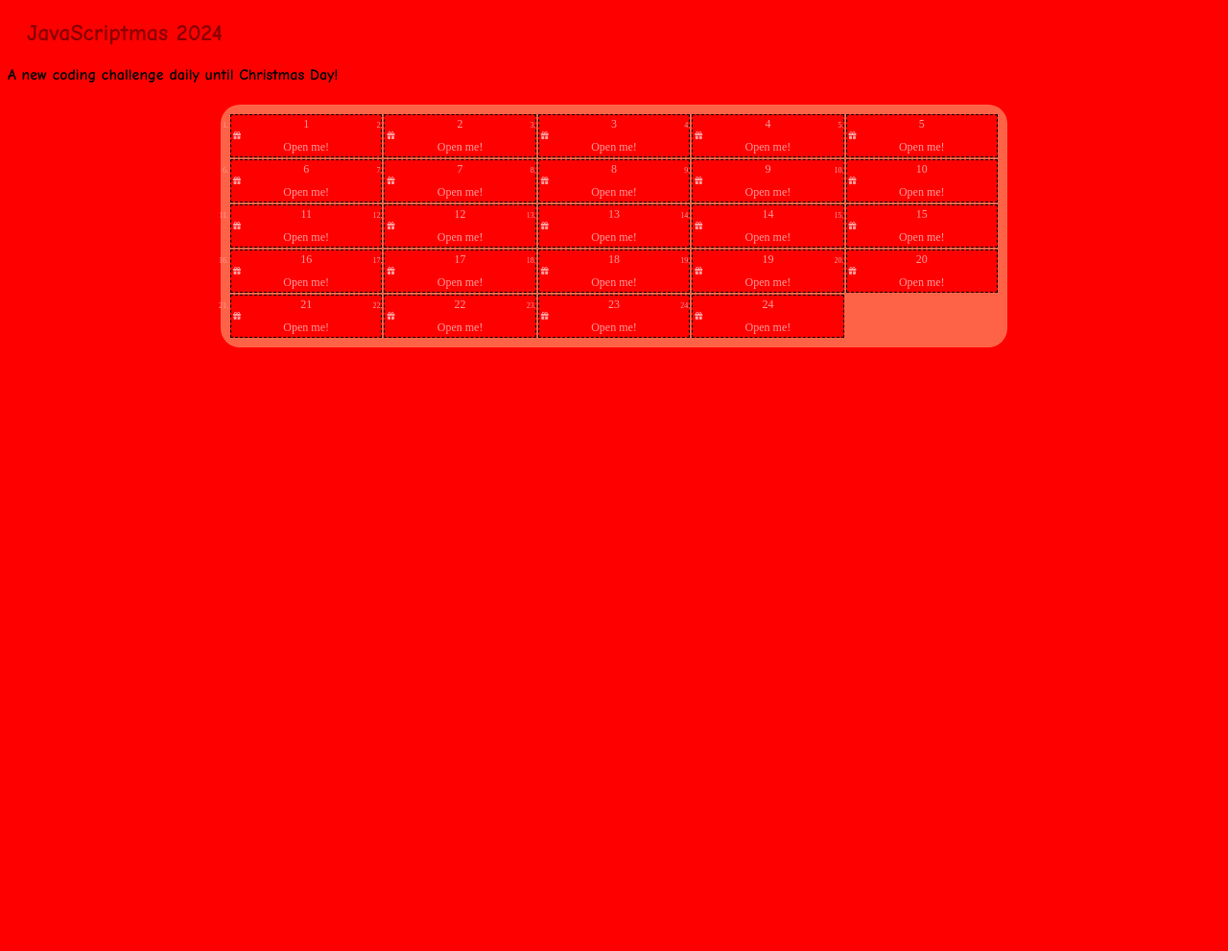
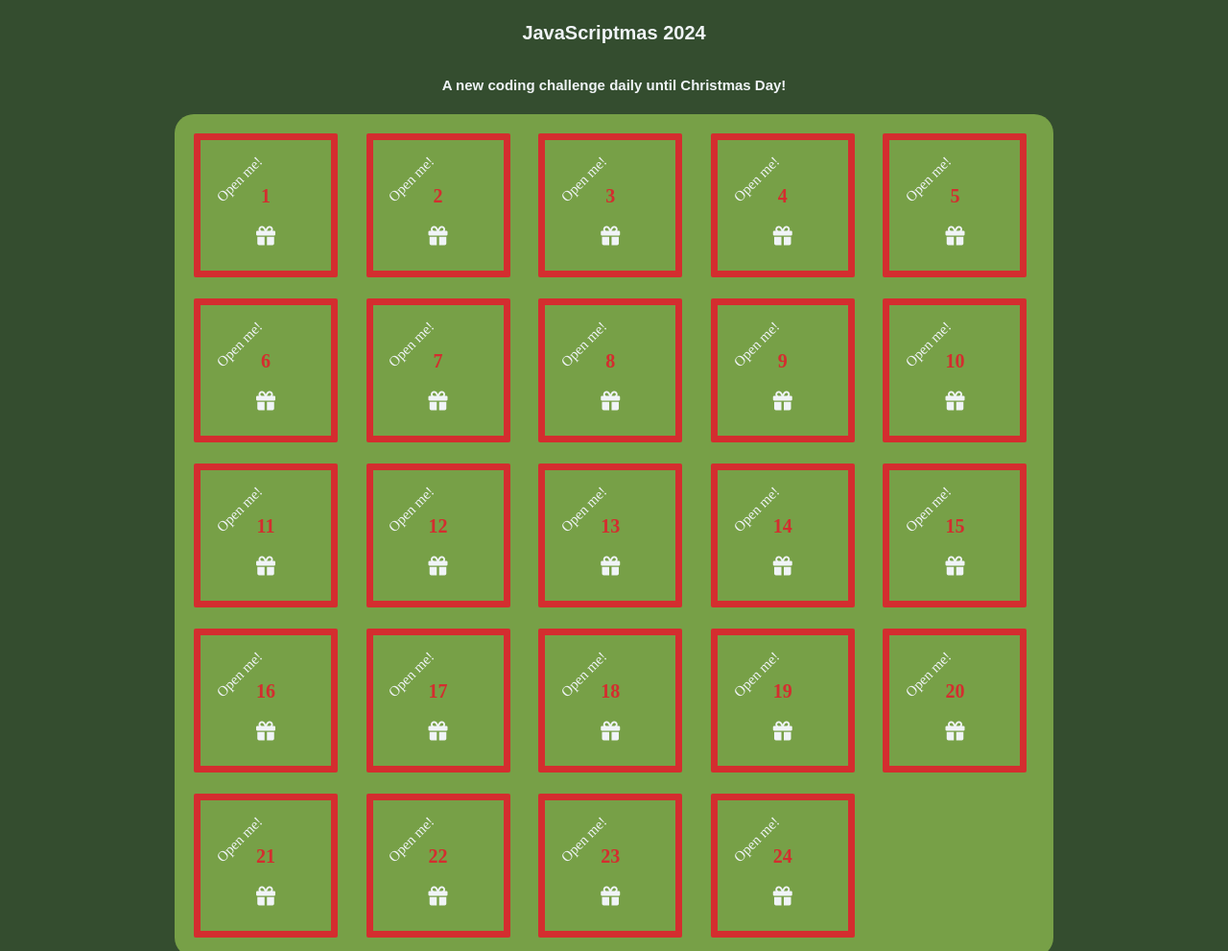
Before and after one commit to curiosdevcookie/scrimba-christmas, a website built with Vite: page 2024/door_02/index.html in a window 1280 px wide. Shown: the top 991 px of the page at 96% size. Before the commit the page ends 800 px from the top, so only its background shows below. Built offline with nearby package versions, Linux system fonts and the light colour scheme.

Commit message:
Solution to day 2.

```diff
--- a/2024/door_02/index.css
+++ b/2024/door_02/index.css
@@ -1,41 +1,122 @@
-body {
-  font-family: 'Times New Roman', Times, serif;
-  background-color: red;
+:root {
+  padding: 0;
+  margin: 0;
+  font-size: 62.5%;
+  box-sizing: border-box;
+
+  /* Colors */
+  --wine-red: #c7375f;
+  --bright-red: #d42d2f;
+  --dark-green: #344d2f;
+  --light-green: #77a047;
+  --gold: #fac57d;
+  --snow: #f0f4f7;
+
+  /* Fonts */
+  --font-primary: "Poppins", sans-serif;
+
+  /* Shadows */
+  --shadow-primary: 0 4px 8px var(--color-black);
 }
 
-h2 {
-  margin: 20px;
-  color: darkred;
-  font-size: 24px;
-  font-family: 'Comic Sans MS', 'Comic Sans', cursive;
+html,
+body {
+  padding: 0;
+  margin: 0;
+  height: 100%;
+  width: 100%;
 }
 
-h4 {
-  font-family: 'Comic Sans MS', 'Comic Sans', cursive;
+body {
+  background-color: var(--dark-green);
+}
+
+h1, h2 {
+  color: var(--snow);
+  font-family: var(--font-primary);
+  text-align: center;
+  padding: 1rem;
 }
 
 .calendar-container {
   display: grid;
-  grid-template-columns: repeat(5, 1fr);
+  grid-template-columns: repeat(auto-fill, minmax(15rem, 1fr));
   gap: 2px;
   padding: 10px;
-  max-width: 800px;
+  max-width: 70%;
   margin: 0 auto;
-  background-color: tomato;
-  border-radius: 20px;
+  background-color: var(--light-green);
+  border-radius: 2rem;
 }
 
-.calendar-box {
-  background-color: #ff0000;
-  color: #ff9999;
-  font-size: 8px;
-  text-align: left;
-  padding: 2px;
-  border: 1px dashed black;
+.card {
+  perspective: 100rem;
 }
 
-.calendar-box p {
-  margin: 0;
+.card-inner {
+  position: relative;
+  width: 15rem;
+  aspect-ratio: 1/1;
   text-align: center;
-  font-size: 12px;
+  transition: transform 0.8s;
+  transform-style: preserve-3d;
+  cursor: pointer;
+  transform-origin: center;
+  margin: 1rem;
 }
+
+.card:hover .card-inner {
+  transform: rotateY(180deg);
+}
+
+.card-front,
+.card-backside {
+  position: absolute;
+  backface-visibility: hidden;
+  width: 100%;
+  aspect-ratio: 1/1;
+  border-radius: 0.2rem;
+  display: flex;
+  flex-direction: column;
+  align-items: center;
+  justify-content: center;
+}
+
+.card-backside::after {
+  content: "Open me!";
+  font-size: 1.5rem;
+  color: var(--snow);
+  position: absolute;
+  top: 30%;
+  left: 30%;
+  transform: translate(-50%, -50%) rotate(-45deg);
+  text-shadow: 0.2rem 0.2rem 0.4rem var(--color-black);
+}
+
+.card-front {
+  background: var(--snow);
+  transform: rotateY(180deg);
+  box-shadow: var(--shadow-primary);
+  /* z-index: 2; */
+}
+
+.card-backside {
+  background: linear-gradient(
+    135deg,
+    var(--color-primary),
+    var(--color-secondary)
+  );
+  border: 0.7rem solid var(--bright-red);
+  width: 13.6rem;
+}
+
+.fas, .fa-gift {
+  font-size: 2rem;
+  color: var(--snow);
+}
+
+.number {
+  font-size: 2rem;
+  font-weight: bold;
+  color: var(--bright-red);
+}
--- a/2024/door_02/index.html
+++ b/2024/door_02/index.html
@@ -12,10 +12,10 @@
 
 <body>
 	<main>
-		<h2>JavaScriptmas 2024</h2>
-		<h4>A new coding challenge daily until Christmas Day!</h4>
-		<ol id="calendar" class="calendar-container"></ol>
-	</main>
+		<h1>JavaScriptmas 2024</h1>
+		<h2>A new coding challenge daily until Christmas Day!</h2>
+		<section id="calendar" class="calendar-container"></section>
+  </main>
 	<script src="index.js"></script>
 </body>
 
--- a/2024/door_02/index.js
+++ b/2024/door_02/index.js
@@ -1,16 +1,33 @@
 const calendarContainer = document.getElementById('calendar');
 
 for (let i = 1; i <= 24; i++) {
-  let box = document.createElement('li');
-  box.classList.add('calendar-box');
+  let box = document.createElement('article');
+  box.classList.add('card');
+
+  let card = document.createElement('div');
+  card.classList.add('card-inner');
+
+  let cardFront = document.createElement('div');
+  cardFront.classList.add('card-front');
+
+  let cardBack = document.createElement('div');
+  cardBack.classList.add('card-backside');
+
   let number = document.createElement('p');
-  number.innerHTML = i;
+  number.classList.add('number');
+  number.textContent = i;
+
   const icon = document.createElement('i');
   icon.classList.add('fas', 'fa-gift');
-  let description = document.createElement('p');
-  description.innerHTML = "Open me!";
-  box.appendChild(number);
-  box.appendChild(icon);
-  box.appendChild(description);
+
+  // Append elements in the correct order
+  cardBack.appendChild(number);
+  cardBack.appendChild(icon);
+
+  card.appendChild(cardFront);
+  card.appendChild(cardBack);
+
+  box.appendChild(card);
+
   calendarContainer.appendChild(box);
 }
--- a/2024/door_02/package.json
+++ b/2024/door_02/package.json
@@ -8,7 +8,7 @@
     "preview": "vite preview"
   },
   "dependencies": {
-    "vite": "latest"
+    "vite": "^6.0.2"
   },
   "devDependencies": {}
 }
```
Also changed, not shown: 1 other file.
